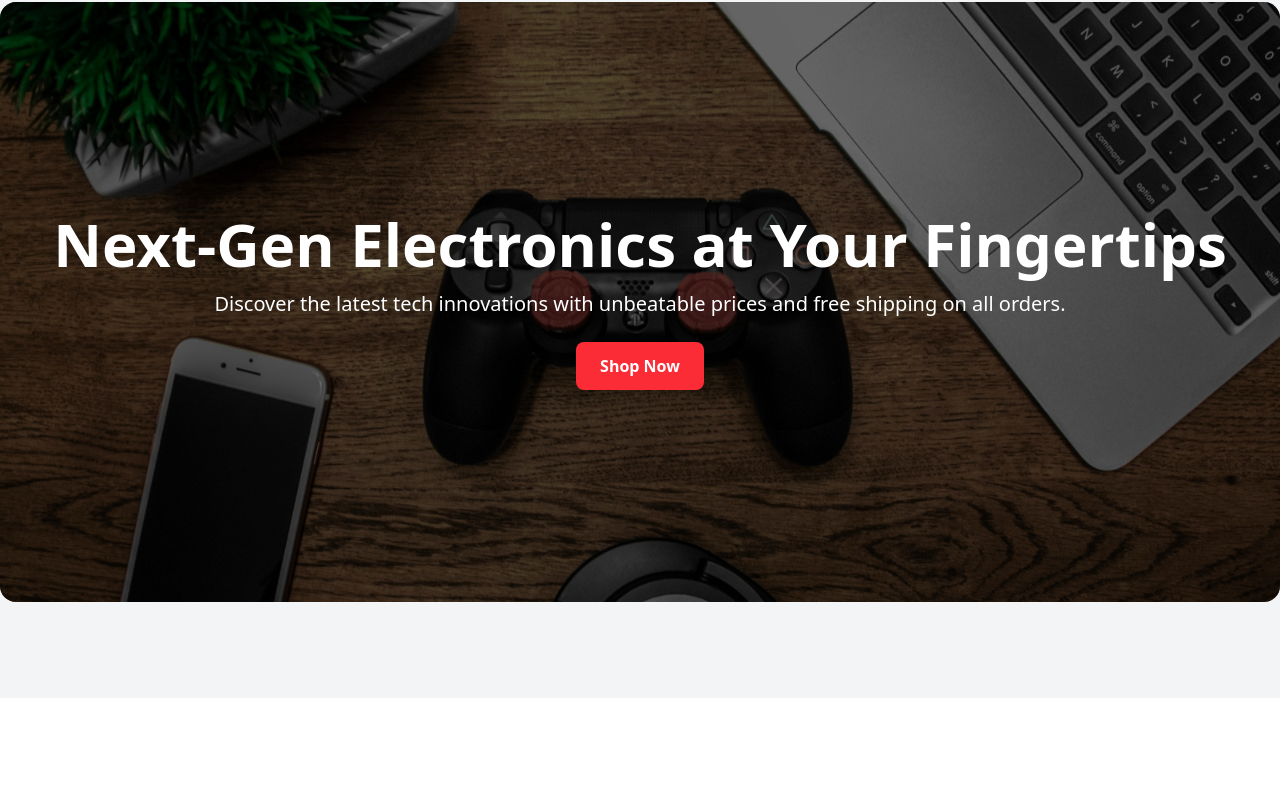
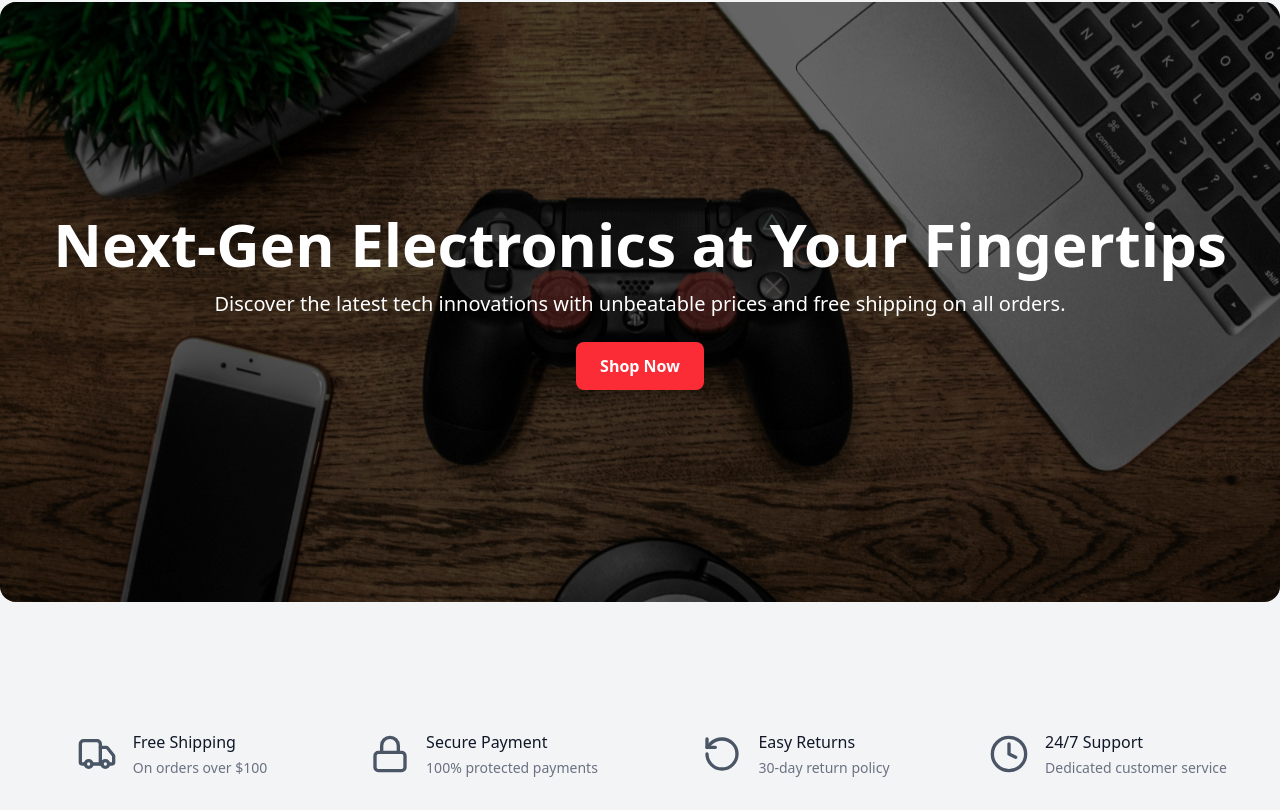
Before and after one commit to abubakar83/Complete-Ecommerce-Website-using-React-JS-Tailwind-CSS-and-Context-API, a React (Vite) app: page / in a window 1280 px wide. Shown: the part 202-1012 px from the top of the page. Before the commit the page ends 900 px from the top, so only its background shows below. Built offline with nearby package versions, Linux system fonts and the light colour scheme; no server answers.

Commit message:
add features component and mapping their data

```diff
--- /dev/null
+++ b/src/components/Features.jsx
@@ -0,0 +1,31 @@
+import React from 'react'
+import { Truck, Lock, RotateCcw, Clock } from 'lucide-react'
+
+const features = [
+    {icon: Truck, text: 'Free Shipping', subtext: 'On orders over $100'},
+    {icon: Lock, text: 'Secure Payment', subtext: '100% protected payments'},
+    {icon: RotateCcw, text: 'Easy Returns', subtext: '30-day return policy'},
+    {icon: Clock, text: '24/7 Support', subtext: 'Dedicated customer service'},
+]
+const Features = () => {
+
+  return (
+    <div className='bg-gray-100 py-8 px-4 sm:px-6 lg:px-8'>
+      <div className='max-w-7xl mx-auto'>
+        <div className='grid grid-cols-1 gap-y-8 sm:grid-cols-2 lg:grid-cols-4 lg:gap-x-8'>
+            {features.map((feature, index)=> {
+               return <div key={index} className='flex items-center justify-center text-center sm:text-left'>
+                    <feature.icon className='flex-shrink-0 h-10 w-10 text-gray-600' aria-hidden="true" />
+                    <div className='ml-4'>
+                        <p className='text-base font-medium text-gray-900'>{feature.text}</p>
+                        <p className='mt-1 text-sm text-gray-500'>{feature.subtext}</p>
+                    </div>
+                </div>
+            })}
+        </div>
+      </div>
+    </div>
+  )
+}
+
+export default Features
--- a/src/pages/Home.jsx
+++ b/src/pages/Home.jsx
@@ -1,12 +1,14 @@
 import React from 'react'
 import Carousel from '../components/Carousel'
 import MidBanner from '../components/MidBanner'
+import Features from '../components/Features'
 
 const Home = () => {
   return (
     <>
       <Carousel/>
       <MidBanner/>
+      <Features/>
     </>
   )
 }
```
